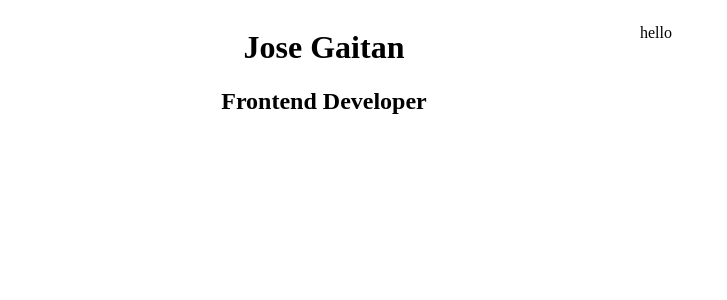
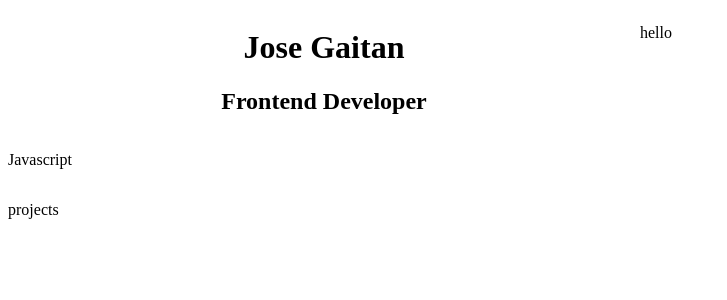
Before and after one commit to joeygaitan/react-portfolio, a React (Create React App) app: page / in a window 1280 px wide. Shown: the top 300 px of the page, without its empty margins (0-727 px from the left). Built offline with nearby package versions, Linux system fonts and the light colour scheme.

Commit message:
working on css langauge bar names and getting it organized

```diff
--- a/src/App.js
+++ b/src/App.js
@@ -1,6 +1,7 @@
 import React, { Component } from 'react';
 import Header from './components/Header/Header';
 import Body from './components/Body/Body';
+import Projects from './components/projects/Projects';
 import Footer from './components/Footer/Footer';
 class App extends Component {
   render() {
@@ -8,6 +9,7 @@
       <div>
           <Header/>
           <Body/>
+          <Projects/>
           <Footer/>
       </div>
     );
--- a/src/components/Body/Body.js
+++ b/src/components/Body/Body.js
@@ -9,6 +9,9 @@
         return (
             <div className = "container">
                 <div className="languageBar">
+                    <p>
+                        Javascript
+                    </p>
 
                 </div>
                 <div className="innerContainer">
--- /dev/null
+++ b/src/components/projects/Projects.js
@@ -0,0 +1,18 @@
+import React, { Component } from 'react';
+
+class Projects extends Component {
+    constructor(props) {
+        super(props);
+        this.state = {  }
+    }
+    render() {
+        return (
+        <div>
+            <p>
+                projects
+            </p>
+        </div> );
+    }
+}
+
+export default Projects;
--- a/src/css/body.css
+++ b/src/css/body.css
@@ -2,3 +2,7 @@
     display: grid;
     background-color: beige;
 }
+
+.languageBar {
+    display: grid;
+}
```
